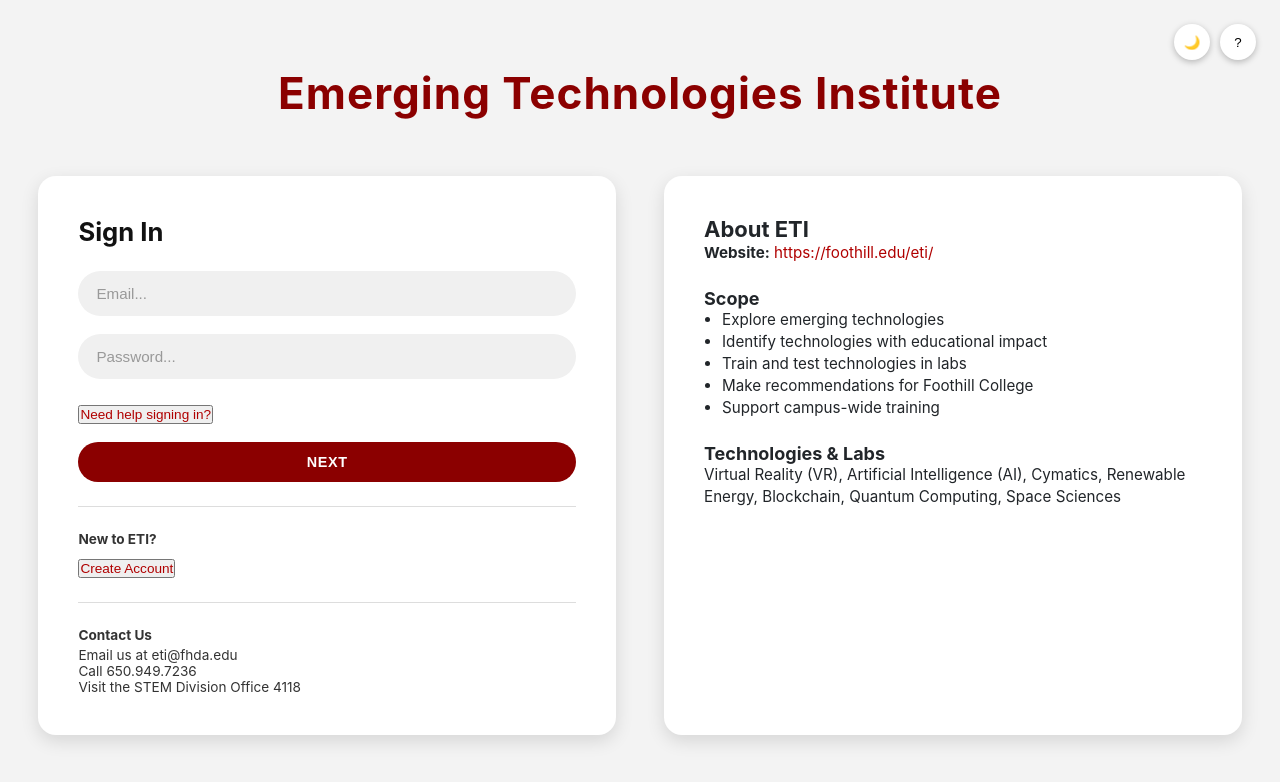
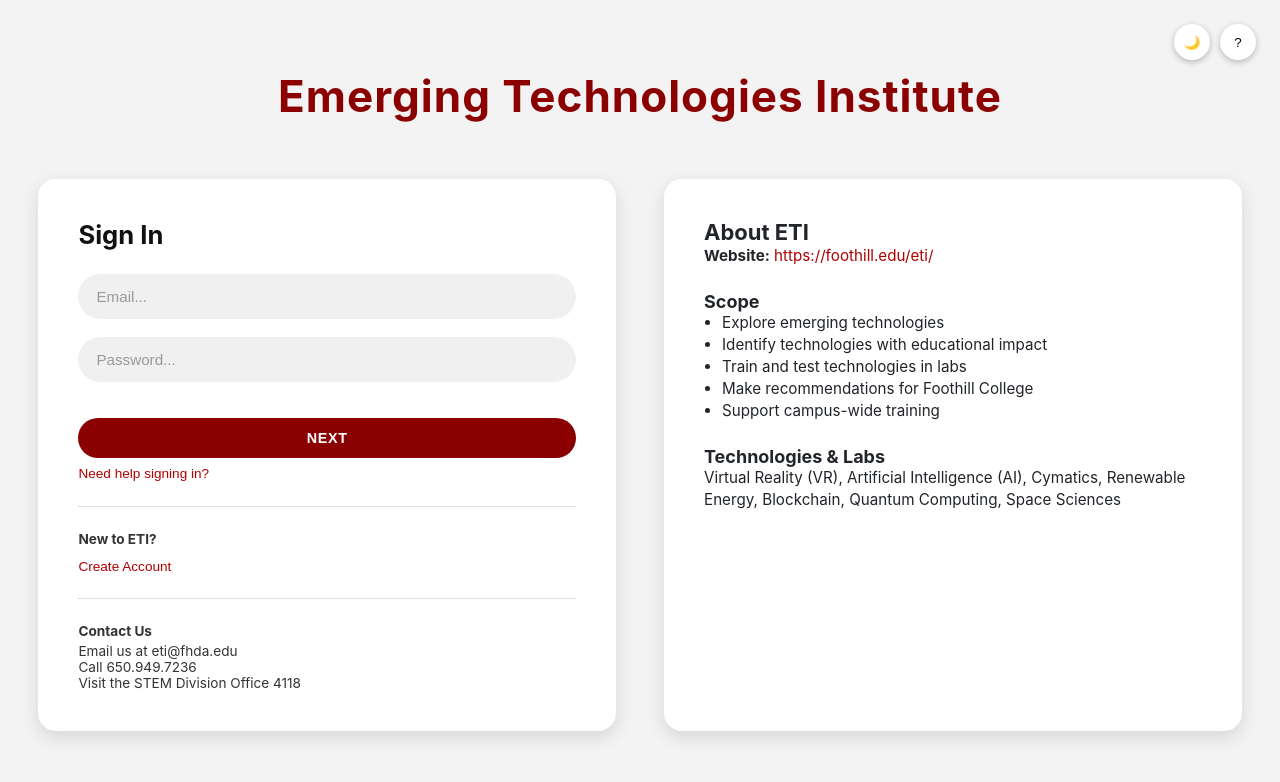
Before and after one commit to FH-ETI-LABS/ETI-LABS-website, a React (Vite) app: page / in a window 1280 px wide. Shown: the top 782 px of the page. Built offline with nearby package versions, Linux system fonts and the light colour scheme.

Commit message:
debugging

```diff
--- a/src/App.tsx
+++ b/src/App.tsx
@@ -25,14 +25,12 @@
   const init = async () => {
     const hash = window.location.hash || "";
 
-      // ✅ If this is a Supabase recovery link, show reset screen
     if (hash.includes("type=recovery")) {
       setPage("reset-password");
       setLoading(false);
       return;
     }
 
-      // ✅ Otherwise, normalize URL so refresh never keeps old hash junk
     if (window.location.hash) {
       window.history.replaceState(null, "", window.location.pathname);
     }
@@ -50,19 +48,22 @@
 
   const {
     data: { subscription },
-    } = supabase.auth.onAuthStateChange((_event, newSession) => {
+  } = supabase.auth.onAuthStateChange((event, newSession) => {
     setSession(newSession);
 
-      // ✅ If we are currently on reset-password page, DO NOT auto-redirect
-      if (page === "reset-password") return;
+    // ✅ ONLY redirect on actual auth events
+    if (event === "SIGNED_IN") {
+      setPage("dashboard");
+    }
 
-      if (newSession) setPage("dashboard");
-      else setPage("login");
+    if (event === "SIGNED_OUT") {
+      setPage("login");
+    }
   });
 
   return () => subscription.unsubscribe();
-    // eslint-disable-next-line react-hooks/exhaustive-deps
-  }, [page]);
+}, []);
+
 
   if (loading) return null;
 
--- a/src/Components/LoginForm/LoginForm.css
+++ b/src/Components/LoginForm/LoginForm.css
@@ -1,6 +1,8 @@
 .login-container {
   width: 100%;
   height: 100%;
+  position: relative;
+  z-index: 1;
 }
 
 /* LEFT CARD */
@@ -8,10 +10,16 @@
   background: white;
   border-radius: 18px;
   padding: 40px;
-  min-height: 480px;      /* MATCH RIGHT */
-  height: 100%;
+  min-height: 480px;
+  box-shadow: 0 6px 18px rgba(0,0,0,0.12);
 
-  box-shadow: 0 6px 18px rgba(0,0,0,0.12);
+  /* 🔥 critical */
+  pointer-events: auto;
+}
+
+/* ensure children are clickable */
+.login-card * {
+  pointer-events: auto;
 }
 
 /* TITLE */
@@ -40,13 +48,38 @@
   color: #999;
 }
 
+/* ERROR */
+.error-text {
+  color: #b00000;
+  font-size: 0.85rem;
+  margin-bottom: 10px;
+}
+
 /* HELP LINK */
+/* HELP LINK (MAKE IT 100% CLICKABLE) */
 .help-link {
-  display: inline-block;
+  display: inline-flex;
+  align-items: center;
   margin-top: 8px;
+
   font-size: 0.85rem;
   color: #b00000;
-  text-decoration: none;
+
+  background: transparent;
+  border: none;
+  padding: 0;
+
+  cursor: pointer;
+  text-align: left;
+
+  /* 🔥 force clickability */
+  position: relative;
+  z-index: 50;
+  pointer-events: auto;
+}
+
+.help-link:hover {
+  text-decoration: underline;
 }
 
 /* BUTTON */
@@ -68,6 +101,11 @@
   background: #a00000;
 }
 
+.login-button:disabled {
+  opacity: 0.7;
+  cursor: not-allowed;
+}
+
 /* DIVIDER */
 .divider {
   margin: 18px 0;
--- a/src/Components/LoginForm/LoginForm.tsx
+++ b/src/Components/LoginForm/LoginForm.tsx
@@ -11,11 +11,6 @@
   const [password, setPassword] = useState("");
   const [errorMsg, setErrorMsg] = useState("");
   const [loading, setLoading] = useState(false);
-
-  const handleSubmit = (e: React.FormEvent) => {
-    e.preventDefault();
-    console.log("Login clicked", { email, password });
-  };
 
   const handleLogin = async () => {
     setErrorMsg("");
@@ -33,17 +28,21 @@
       return;
     }
 
-  // ✅ SUCCESS → go to dashboard
     onNavigate("dashboard");
   };
-
 
   return (
     <div className="login-container">
       <div className="login-card">
         <h2 className="login-logo">Sign In</h2>
 
-        <form onSubmit={handleSubmit}>
+        {/* ✅ FORM ONLY CONTAINS LOGIN */}
+        <form
+          onSubmit={(e) => {
+            e.preventDefault();
+            handleLogin();
+          }}
+        >
           <div className="form-group">
             <input
               className="form-input"
@@ -63,30 +62,29 @@
             />
           </div>
 
-          {/* Password reset */}
           <button
-            type="button"
+            type="submit"
+            className="login-button"
+            disabled={loading}
+          >
+            {loading ? "Signing in..." : "NEXT"}
+          </button>
+        </form>
+
+        {/* ✅ EVERYTHING BELOW IS OUTSIDE THE FORM */}
+
+        <button
           className="help-link"
           onClick={() => onNavigate("password-reset")}
         >
           Need help signing in?
         </button>
 
-          <button
-  className="login-button"
-  onClick={handleLogin}
-  disabled={loading}
->
-  {loading ? "Signing in..." : "NEXT"}
-</button>
-        </form>
-
         <div className="divider" />
 
         <div className="login-links">
           <div className="section-title">New to ETI?</div>
           <button
-            type="button"
             className="help-link"
             onClick={() => onNavigate("create-account")}
           >
@@ -102,6 +100,10 @@
           <div>Call 650.949.7236</div>
           <div>Visit the STEM Division Office 4118</div>
         </div>
+
+        {errorMsg && (
+          <p style={{ color: "red", marginTop: 10 }}>{errorMsg}</p>
+        )}
       </div>
     </div>
   );
--- a/src/Pages/LoginPage.css
+++ b/src/Pages/LoginPage.css
@@ -155,3 +155,7 @@
 .login-page.dark-mode a {
   color: #ff6b6b;
 }
+.login-left,
+.login-left * {
+  pointer-events: auto !important;
+}
```
Also changed, not shown: src/Pages/StaffList.tsx (added, +58 -0 lines). Lines whose indentation alone changed are shown as unchanged.
